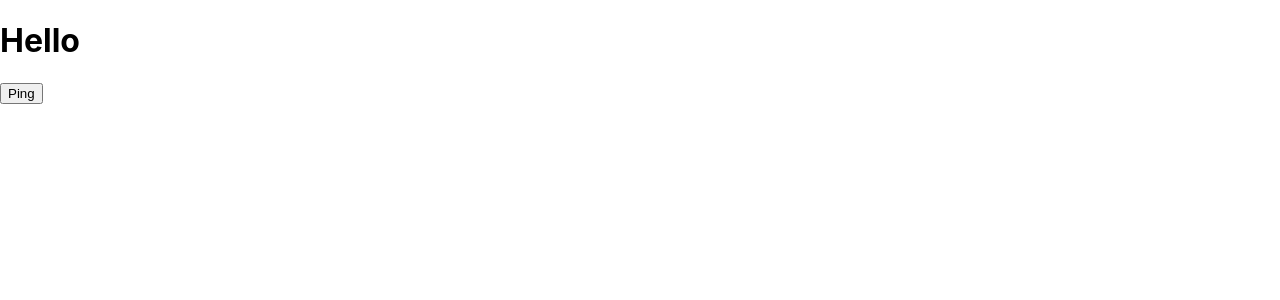
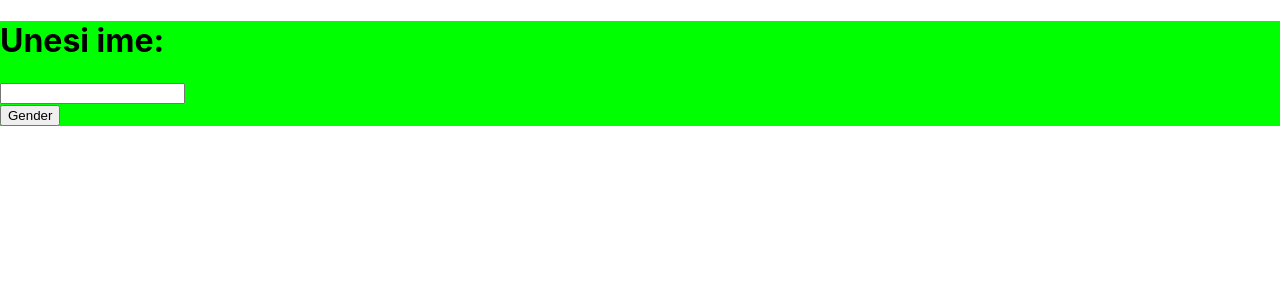
Before and after one commit to idamilankovic/idamilankovic.github.io-gender, a React (Create React App) app in the folder name-generator/: page / in a window 1280 px wide. Shown: the top 300 px of the page. Built offline with nearby package versions, Linux system fonts and the light colour scheme.

Commit message:
work in progress
Signed-off-by: idamilankovic <ida@itgrow.hr>

```diff
--- a/name-generator/package.json
+++ b/name-generator/package.json
@@ -5,9 +5,13 @@
   "version": "0.1.2",
   "private": true,
   "dependencies": {
+    "@emotion/react": "^11.10.6",
+    "@emotion/styled": "^11.10.6",
+    "@mui/material": "^5.11.10",
     "@testing-library/jest-dom": "^5.16.5",
     "@testing-library/react": "^13.4.0",
     "@testing-library/user-event": "^13.5.0",
+    "axios": "^1.3.4",
     "react": "^18.2.0",
     "react-dom": "^18.2.0",
     "react-scripts": "5.0.1",
--- a/name-generator/src/App.js
+++ b/name-generator/src/App.js
@@ -1,14 +1,12 @@
 import './App.css';
+import GetGender from './components/getGender';
 
-import GetPong from './components/getPong';
 
 function App() {
 
   return (
-    <div>
-      <h1>Hello</h1>
-      {/* <span><GetName /></span> */}
-      <span><GetPong /></span>
+    <div className='body'>
+      <span><GetGender /></span>
     </div>
   );
 }
--- /dev/null
+++ b/name-generator/src/components/getGender.js
@@ -0,0 +1,58 @@
+import React, { useState } from 'react';
+import Axios from 'axios';
+
+function GetGender() {
+
+const [gender, setGender] = useState(() => {
+  const initialGender = JSON.parse(localStorage.getItem("gender"));
+  return initialGender || "";
+})
+const [name, setName] = useState(() => {
+  const initialName = JSON.parse(localStorage.getItem("name"));
+  return initialName || "";
+})
+
+const [bgColor, setBgColor] = useState("#37BC9B")
+
+const getGender = () => {
+  if (name !== "") {
+  setName(JSON.parse(localStorage.getItem("name")))
+    Axios.get("https://api.genderize.io?name=" + name)
+    .then((response) => {
+      setGender(response.data.gender);
+      localStorage.setItem("gender", JSON.stringify(response.data.gender))
+
+      // {gender === "male" ? setBgColor("#FF0000") :
+      //   (gender === "female") ? setBgColor("00FF00") : bgColor}
+    }
+      )
+    .catch((error) => console.log(error))
+  }
+  else if (name === "") {
+    setGender("")
+    localStorage.setItem("gender", JSON.stringify(""))
+  }
+}
+
+  return (
+    <div style={{backgroundColor: "#00FF00"}}>
+      <h1>Unesi ime:</h1>
+        <form>
+            <input
+                type="text"
+                value={name}
+                onChange={(event, value) => {
+                  setName(event.target.value);
+                  localStorage.setItem("name", JSON.stringify(event.target.value));
+                }}/>
+
+
+        </form>
+        <button type="submit" onClick={getGender}>Gender</button>
+        <span>{(name != "") ? gender : ""}</span>
+
+    </div>
+  )
+}
+
+export default GetGender;
--- a/name-generator/src/components/getPong.js
+++ b/name-generator/src/components/getPong.js
@@ -1,23 +1,49 @@
-import React from 'react';
+import React, { useEffect, useState } from 'react';
+import Axios from 'axios';
 
 function GetPong() {
 
-const handlePong = () => {
-    const response = fetch("https://api.nameapi.org/rest/v5.3/system/ping?apiKey=d10fcce41e8fb0a55f1d64a4ce1fcef4-user1", {
+  const [ping, setPing] = useState('')
+
+  // const handlePong = (e) => {
+  //   e.preventDefault();
+  //   const apiKey = "d10fcce41e8fb0a55f1d64a4ce1fcef4-user1";
+  //   Axios.get("https://api.nameapi.org/rest/v5.3/system/ping?apiKey=" + apiKey)
+  //   .then(({data}) => {
+  //     console.log(data)
+  //   })
+  //   .catch(function(error) {
+  //     if (error.response) {
+  //       console.log(error.response)
+  //     }
+  //     console.log("ovdje sam")
+  //   }
+  //   )
+
+  // }
+const fetchPong = async () => {
+  //const handlePong = (e) => {
+    //e.preventDefault();
+    const response = await fetch("https://api.nameapi.org/rest/v5.3/system/ping?apiKey=d10fcce41e8fb0a55f1d64a4ce1fcef4-user1", {
         method: "GET",
         mode: 'no-cors',
         headers: {
             'Content-type': 'application/json',
+            'Access-Control-Allow-Origin': 'http://localhost:3000/idamilankovic.github.io-gender',
+            //'Access-Control-Allow-Methods': 'GET, POST',
             },
-    }).then(response => console.log(response))
-    console.log(response)
+    }).then(response => response.json())
+      .then(data => setPing(data))
+    .catch(error => console.log(error))
 }
+//}
+
 
 
   return (
     <div>
-        <button onClick={handlePong}>Ping</button>
-
+        <button onClick={fetchPong}>Ping</button>
+   {ping}
     </div>
   )
 }
```
Also changed, not shown: name-generator/src/components/data.json (deleted, +0 -12 lines), name-generator/src/components/getName.js (+26 -14 lines), name-generator/src/components/nameTextField.js (added, +20 -0 lines), name-generator/src/App.css (line endings or trailing spaces), 1 other file (tests, documents, lock files or other folders).
